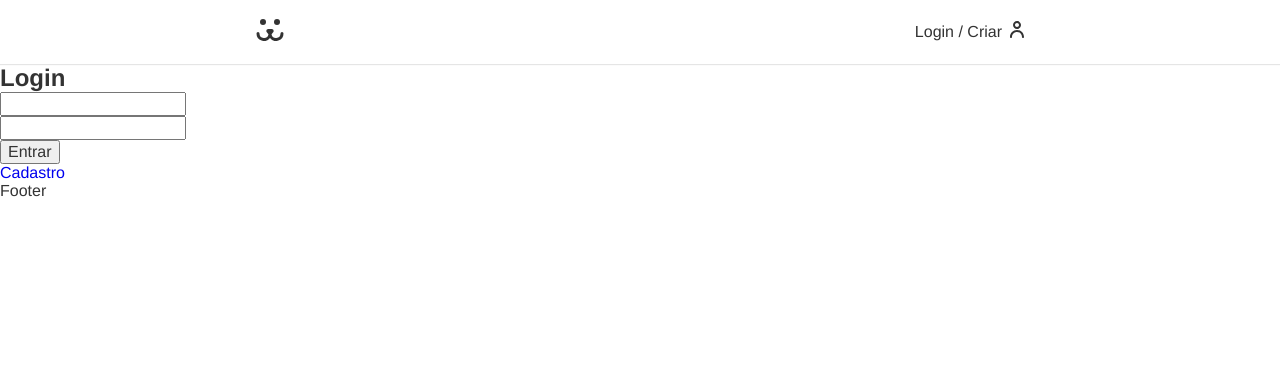
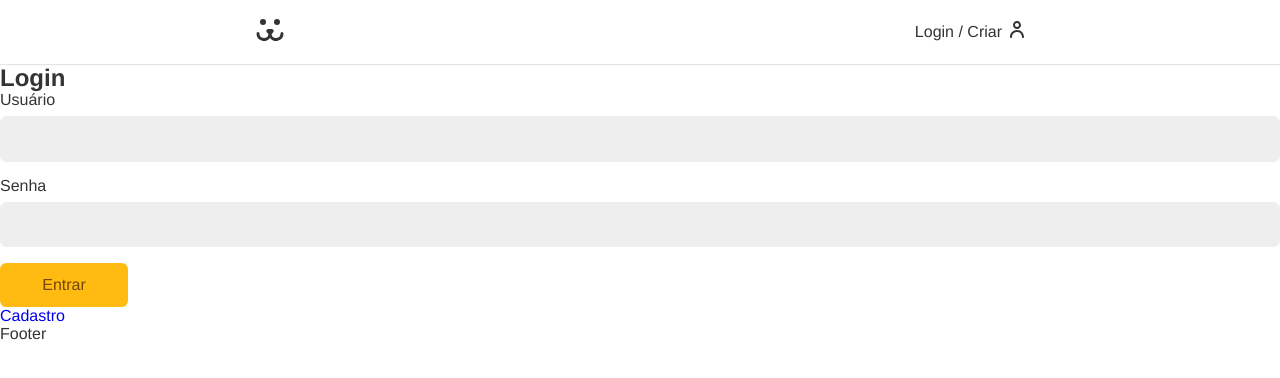
Before and after one commit to alanrceratti/study-project3-DOGS-APP, a React (Create React App) app: page /login in a window 1280 px wide. Shown: the top 378 px of the page. Built offline with nearby package versions, Linux system fonts and the light colour scheme.

Commit message:
login and forms

```diff
--- /dev/null
+++ b/src/Components/Forms/Button.js
@@ -0,0 +1,12 @@
+import React from "react";
+import styles from "./Button.module.css";
+
+const Button = ({ children, ...props }) => {
+	return (
+		<button {...props} className={styles.button}>
+			{children}
+		</button>
+	);
+};
+
+export default Button;
--- /dev/null
+++ b/src/Components/Forms/Button.module.css
@@ -0,0 +1,24 @@
+.button {
+	font-size: 1rem;
+	font-family: var(--type-first);
+	cursor: pointer;
+	border: none;
+	border-radius: 0.4rem;
+	background: #fb1;
+	color: #764701;
+	padding: 0.8rem 1.2rem;
+	box-sizing: border-box;
+	transition: 0.1s;
+	min-width: 8rem;
+}
+
+.button:hover,
+.button:focus {
+	outline: none;
+	box-shadow: 0 0 0 3px #fea, 0 0 0 4px #fb1;
+}
+
+.button:disabled {
+	opacity: 0.5;
+	cursor: wait;
+}
--- /dev/null
+++ b/src/Components/Forms/Input.js
@@ -0,0 +1,24 @@
+import React from "react";
+import styles from "./Input.module.css";
+
+const Input = ({ label, type, name, value, onChange, error, onBlur }) => {
+	return (
+		<div className={styles.wrapper}>
+			<label htmlFor={name} className={styles.label}>
+				{label}
+			</label>
+			<input
+				id={name}
+				name={name}
+				className={styles.input}
+				type={type}
+				onChange={onChange}
+				value={value}
+				onBlur={onBlur}
+			/>
+			{error && <p className={styles.error}>{error}</p>}
+		</div>
+	);
+};
+
+export default Input;
--- /dev/null
+++ b/src/Components/Forms/Input.module.css
@@ -0,0 +1,35 @@
+.wrapper {
+	margin-bottom: 1rem;
+}
+
+.input {
+	border: 1px solid #eee;
+	display: block;
+	width: 100%;
+	font-size: 1rem;
+	padding: 0.8rem;
+	border-radius: 0.4rem;
+	background: #eee;
+	transition: 0.2s;
+}
+
+.input:focus,
+.input:hover {
+	outline: none;
+	border-color: #fb1;
+	background: white;
+	box-shadow: 0 0 0 3px #fea;
+}
+
+.label {
+	display: block;
+	font-size: 1rem;
+	line-height: 1;
+	padding-bottom: 0.5rem;
+}
+
+.error {
+	color: #f31;
+	font-size: 0.875rem;
+	margin-top: 0.25rem;
+}
--- a/src/Components/Login/LoginForm.js
+++ b/src/Components/Login/LoginForm.js
@@ -1,42 +1,51 @@
 import React from "react";
 import { Link } from "react-router-dom";
+import useForm from "../../Hooks/useForm";
+import Button from "../Forms/Button";
+import Input from "../Forms/Input";
 
 const LoginForm = () => {
-	const [username, setUsername] = React.useState("");
-	const [password, setPassword] = React.useState("");
+	const username = useForm("email");
+	const password = useForm();
 
 	function handleSubmit(event) {
 		event.preventDefault();
+
+		if (username.validate() && password.validate()) {
 			fetch("https://dogsapi.origamid.dev/json/jwt-auth/v1/token", {
 				method: "POST",
 				headers: {
 					"Content-Type": "application/json",
 				},
-			body: JSON.stringify({ username, password }),
+				body: JSON.stringify(),
 			})
 				.then((response) => {
+					console.log(response);
 					return response.json();
 				})
 				.then((json) => {
 					console.log(json);
 				});
 		}
+	}
 
 	return (
 		<section>
 			<h1>Login</h1>
 			<form action="" onSubmit={handleSubmit}>
-				<input
+				<Input
+					label="Usuário"
 					type="text"
-					valeu={username}
-					onChange={({ target }) => setUsername(target.value)}
+					name="username"
+					{...username}
 				/>
-				<input
-					type="text"
-					valeu={password}
-					onChange={({ target }) => setPassword(target.value)}
+				<Input
+					label="Senha"
+					type="password"
+					name="password"
+					{...password}
 				/>
-				<button>Entrar</button>
+				<Button>Entrar</Button>
 			</form>
 			<Link to="/login/criar">Cadastro</Link>
 		</section>
--- /dev/null
+++ b/src/Hooks/useForm.js
@@ -0,0 +1,42 @@
+import React from "react";
+
+const types = {
+	email: {
+		regex: /^(([^<>()[\].,;:\s@"]+(.[^<>()[\].,;:\s@"]+)*)|(".+"))@(([^<>()[\].,;:\s@"]+.)+[^<>()[\].,;:\s@"]{2,})$/,
+		message: "Preencha um email válido",
+	},
+};
+
+const useForm = (type) => {
+	const [value, setValue] = React.useState("");
+	const [error, setError] = React.useState(null);
+
+	function validate(value) {
+		if (type === false) return true;
+		if (value.length === 0) {
+			setError("Preencha um valor.");
+			return false;
+		} else if (types[type] && !types[type].regex.test(value)) {
+			setError(types[type].message);
+			return false;
+		} else {
+			setError(null);
+			return true;
+		}
+	}
+
+	function onChange({ target }) {
+		if (error) validate(target.value);
+		setValue(target.value);
+	}
+	return {
+		value,
+		setValue,
+		onChange,
+		error,
+		validate: () => validate(value),
+		onBlur: () => validate(value),
+	};
+};
+
+export default useForm;
```
Lines whose indentation alone changed are shown as unchanged.
